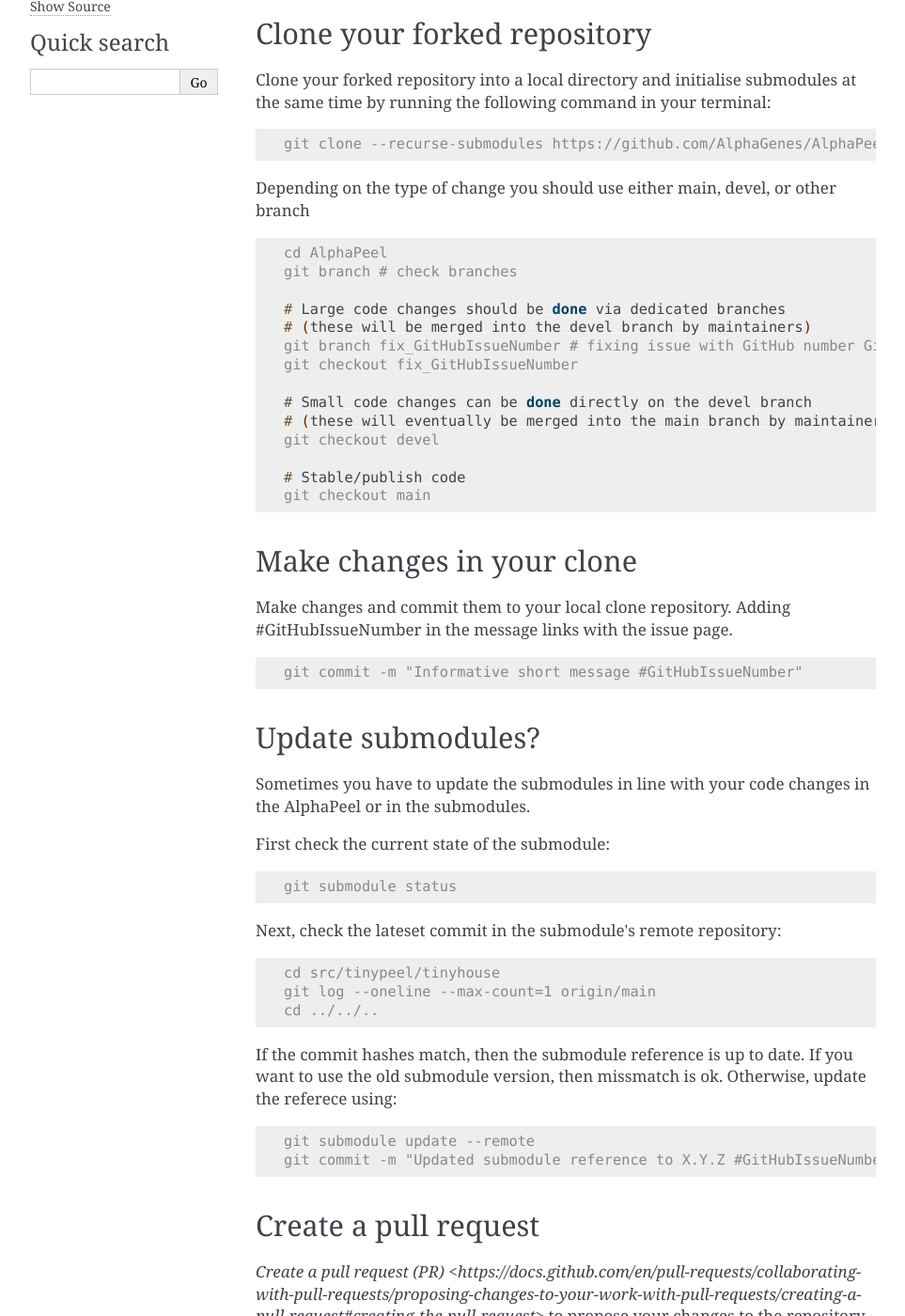
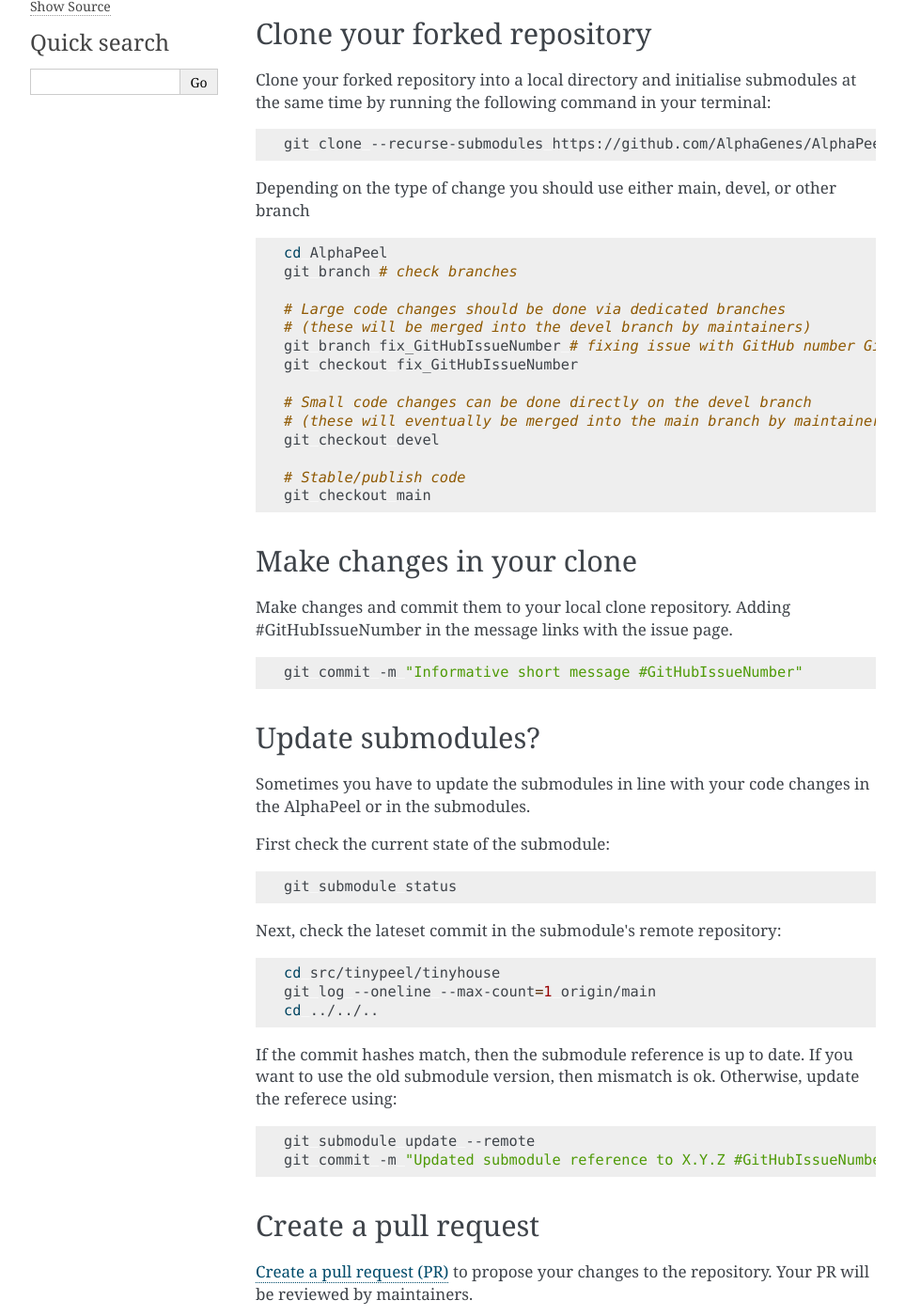
Before and after one commit to AlphaGenes/AlphaPeel, a Sphinx documentation site: the page built from docs/source/contribute.rst, in a window 1280 px wide and 1400 px high, scrolled down 385 px. Shown: the whole window at 94% size, without its empty margins (148-1111 px from the left). Built offline with Sphinx 7.4.7, drawn with Linux system fonts in a browser that asks for light colours; some of the changed text lies outside the part shown.

Commit message:
Update contributing guide

```diff
--- a/docs/source/contribute.rst
+++ b/docs/source/contribute.rst
@@ -17,13 +17,13 @@
 
 Clone your forked repository into a local directory and initialise submodules at the same time by running the following command in your terminal:
 
-.. code-block:: console
+.. code-block:: bash
 
     git clone --recurse-submodules https://github.com/AlphaGenes/AlphaPeel.git
 
 Depending on the type of change you should use either main, devel, or other branch
 
-.. code-block:: console
+.. code-block:: bash
 
     cd AlphaPeel
     git branch # check branches
@@ -45,7 +45,7 @@
 
 Make changes and commit them to your local clone repository. Adding #GitHubIssueNumber in the message links with the issue page.
 
-.. code-block:: console
+.. code-block:: bash
 
     git commit -m "Informative short message #GitHubIssueNumber"
 
@@ -56,21 +56,21 @@
 
 First check the current state of the submodule:
 
-.. code-block:: console
+.. code-block:: bash
 
     git submodule status
 
 Next, check the lateset commit in the submodule's remote repository:
 
-.. code-block:: console
+.. code-block:: bash
 
     cd src/tinypeel/tinyhouse
     git log --oneline --max-count=1 origin/main
     cd ../../..
 
-If the commit hashes match, then the submodule reference is up to date. If you want to use the old submodule version, then missmatch is ok. Otherwise, update the referece using:
+If the commit hashes match, then the submodule reference is up to date. If you want to use the old submodule version, then mismatch is ok. Otherwise, update the referece using:
 
-.. code-block:: console
+.. code-block:: bash
 
     git submodule update --remote
     git commit -m "Updated submodule reference to X.Y.Z #GitHubIssueNumber" # provide version or hash
@@ -78,7 +78,7 @@
 Create a pull request
 -----------------------
 
-`Create a pull request (PR) <https://docs.github.com/en/pull-requests/collaborating-with-pull-requests/proposing-changes-to-your-work-with-pull-requests/creating-a-pull-request#creating-the-pull-request>` to propose your changes to the repository. Your PR will be reviewed by maintainers.
+`Create a pull request (PR) <https://docs.github.com/en/pull-requests/collaborating-with-pull-requests/proposing-changes-to-your-work-with-pull-requests/creating-a-pull-request#creating-the-pull-request>`_ to propose your changes to the repository. Your PR will be reviewed by maintainers.
 
 Update the version of the package to publish the package
 --------------------------------------------------------
@@ -89,7 +89,7 @@
 
 To release a new version of the package, we must update the ``version`` in ``pyproject.toml``. For example, if the current version of the package is ``1.1.3`` and the updated version should be ``1.1.4``, run:
 
-.. code-block:: console
+.. code-block:: bash
 
     vi pyproject.toml
 
@@ -115,20 +115,20 @@
 
 commit the change:
 
-.. code-block:: console
+.. code-block:: bash
 
     git commit -m "Bumped version to 1.1.4"
 
 tag the version:
 
-.. code-block:: console
+.. code-block:: bash
 
     git tag 1.1.4
     # git tag 1.1.4 --force # if you are reusing the tag
 
 and push:
 
-.. code-block:: console
+.. code-block:: bash
 
     git push # do we need this one or just the next one?
     git push --tags
```
